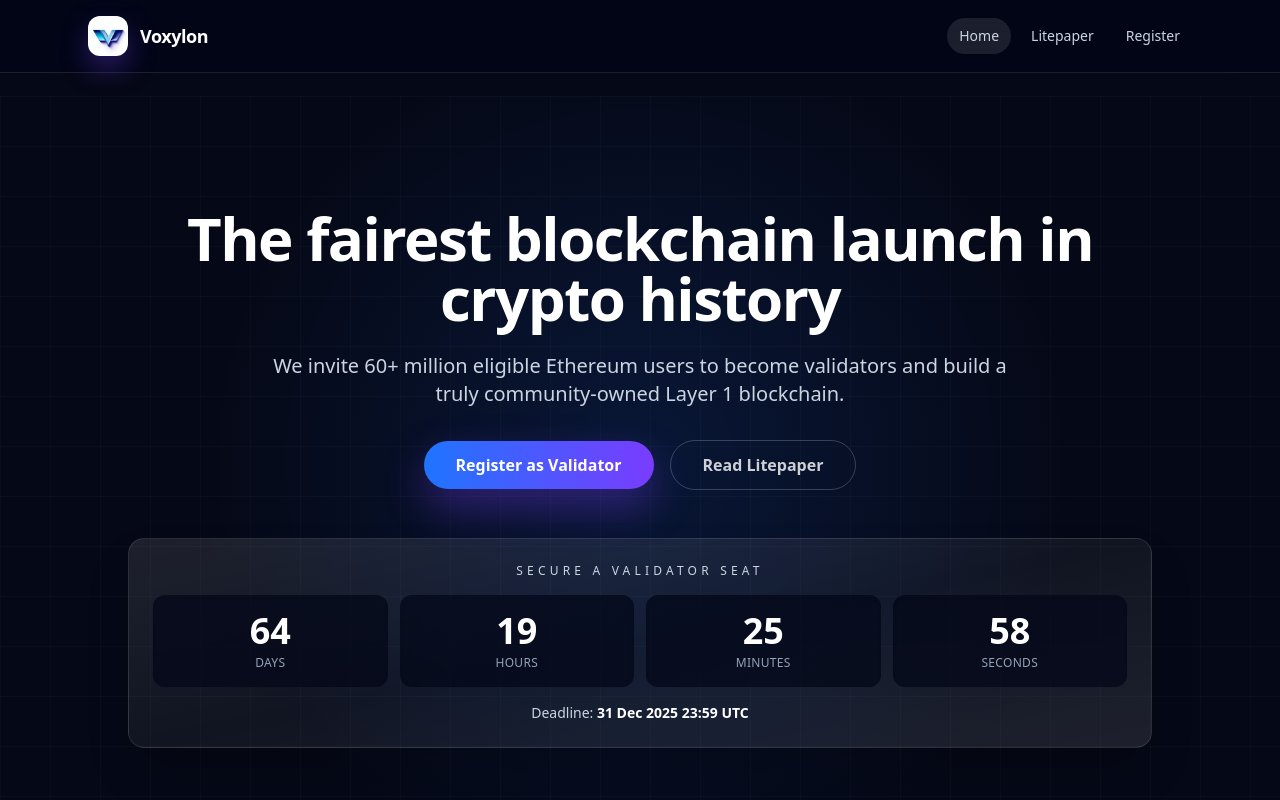
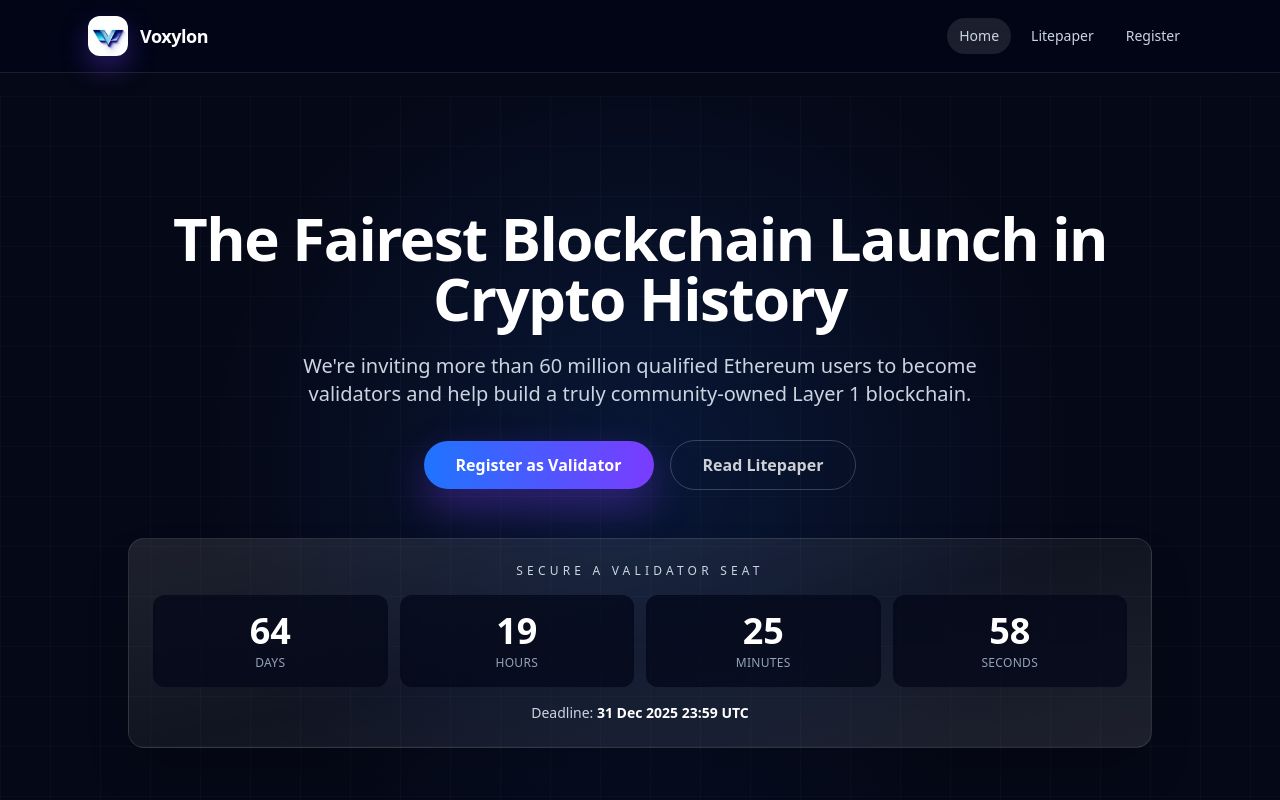
Before and after one commit to voxylon/voxylon, a React (Vite) app: page / in a window 1280 px wide. Shown: the top 800 px of the page. Built offline with nearby package versions, Linux system fonts and the light colour scheme.

Commit message:
minor changes

```diff
--- a/src/pages/Home.jsx
+++ b/src/pages/Home.jsx
@@ -126,7 +126,7 @@ function Home() {
             viewport={{ once: true, amount: 0.4 }}
             variants={heroVariants}
           >
-            The fairest blockchain launch in crypto history
+            The Fairest Blockchain Launch in Crypto History
           </motion.h1>
           <motion.p
             className="mt-6 text-lg text-slate-300 sm:text-xl max-w-3xl mx-auto"
@@ -136,7 +136,7 @@ function Home() {
             variants={heroVariants}
             custom={1}
           >
-            We invite 60+ million eligible Ethereum users to become validators and build a truly community-owned Layer 1 blockchain.
+            We're inviting more than 60 million qualified Ethereum users to become validators and help build a truly community-owned Layer 1 blockchain.
           </motion.p>
           <motion.div
             className="mt-8 flex flex-col items-center justify-center gap-4 sm:flex-row"
```
